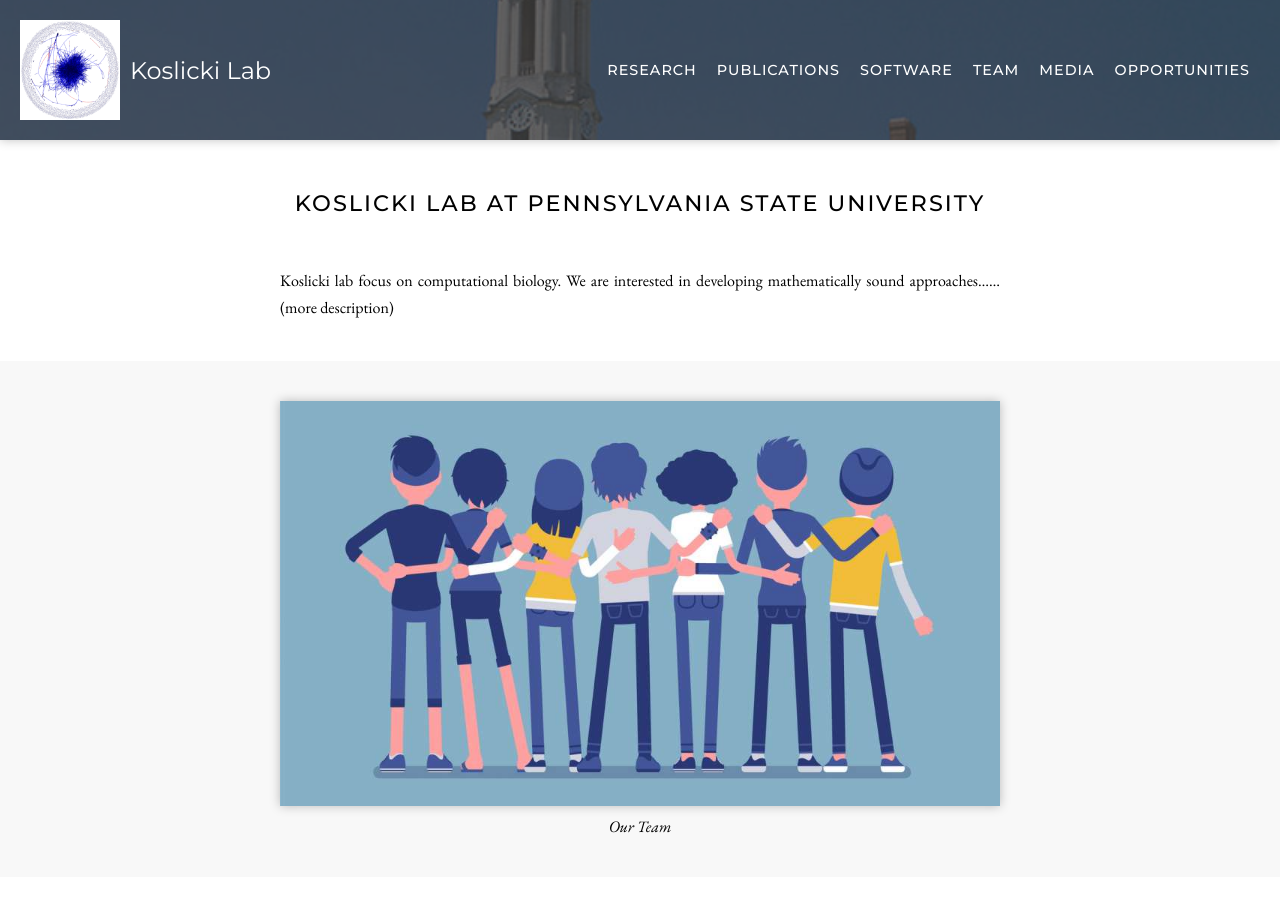
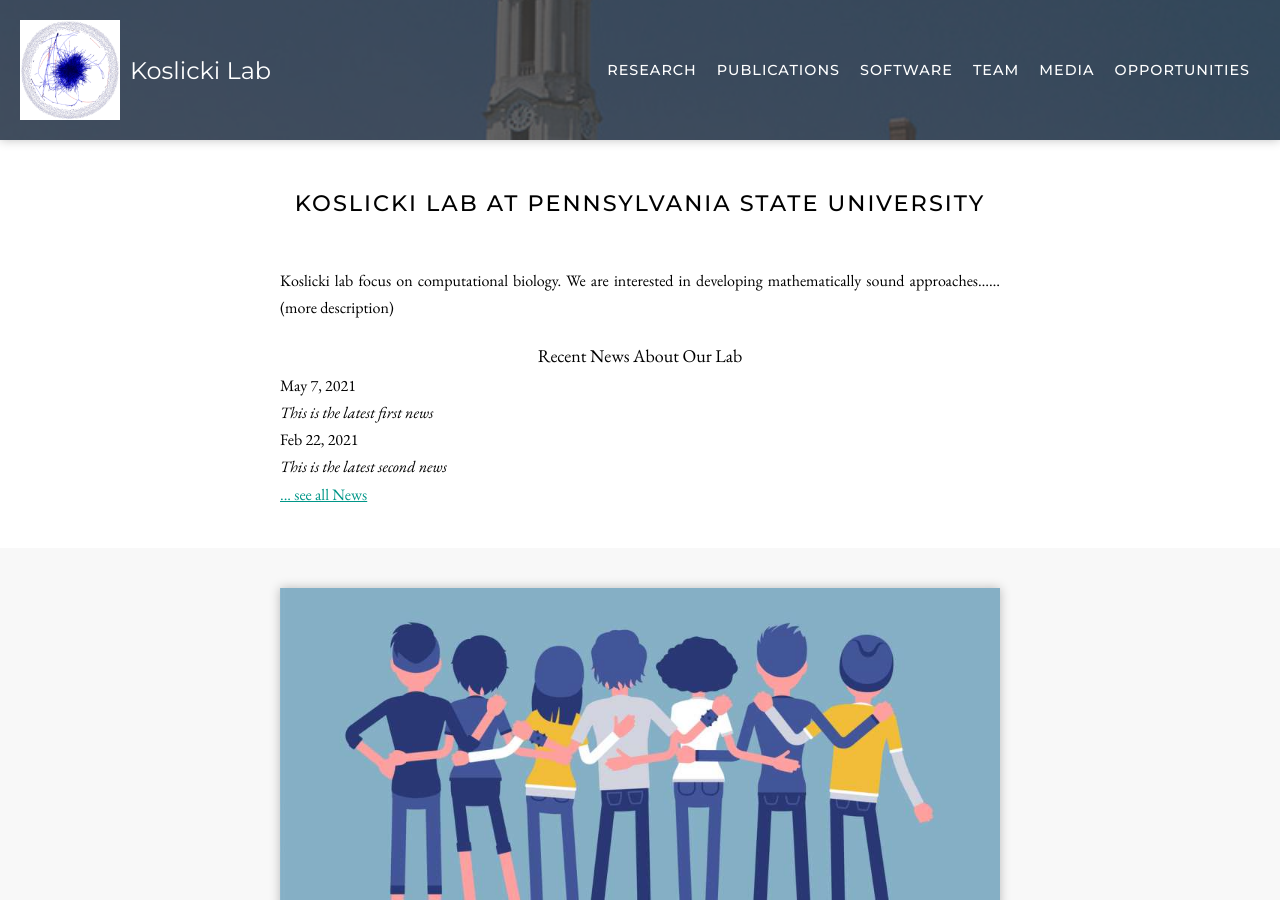
Before and after one commit to mohsenht/Koslicki-lab-PSU, a Jekyll site: the page built from index.md, in a window 1280 px wide and 900 px high. Built offline with Jekyll 4.4.1, drawn with Linux system fonts in a browser that asks for light colours; nearby versions of some CDN libraries; some of the changed text lies outside the part shown.

Commit message:
move news under lab description on the front page

```diff
--- a/_includes/footer.html
+++ b/_includes/footer.html
@@ -7,14 +7,14 @@
         <p> <i class="fas fa-phone fa-sm"> </i> Phone: <a href="tel:+1-{{ site.phone }}"> {{ site.phone }} </a></p>
         <p> <i class="fas fa-map fa-sm"> </i> Location: {{ site.location }} </p>
       </div>
-      <div class="item2">
+      <!-- <div class="item2">
         <p style='font-size: 20px'> News </p>
         {% for article in site.data.news limit:2 %}
         <p> {{ article.date }} </p>
         <p><em>{{ article.headline }}</em></p>
         {% endfor %}
         <p><a href="{{ 'allnews/allnews.html' | relative_url }}">... see all News</a></p>
-      </div>
+      </div> -->
     </div>
   </div>
 </footer>
--- a/index.md
+++ b/index.md
@@ -4,6 +4,15 @@ title: Home
 
 # Koslicki Lab at Pennsylvania State University
 Koslicki lab focus on computational biology. We are interested in developing mathematically sound approaches...... (more description)
+
+<div class="item2">
+  <p style='text-align: center; font-size: 18px'> Recent News About Our Lab</p>
+  {% for article in site.data.news limit:2 %}
+  <p> {{ article.date }} </p>
+  <p><em>{{ article.headline }}</em></p>
+  {% endfor %}
+  <p><a href="{{ 'allnews/allnews.html' | relative_url }}">... see all News</a></p>
+</div>
 
 
 <!-- section break -->
```
